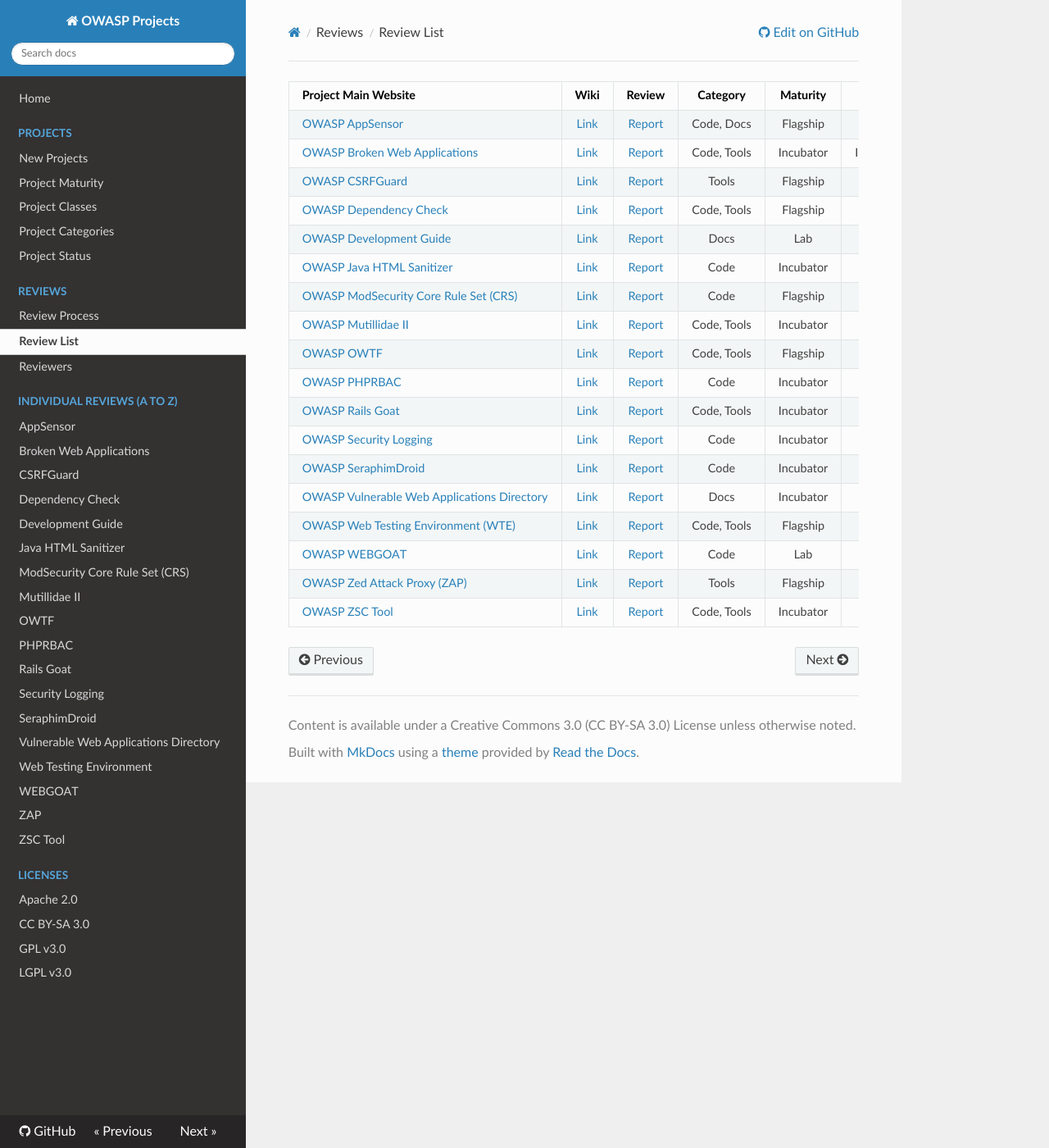
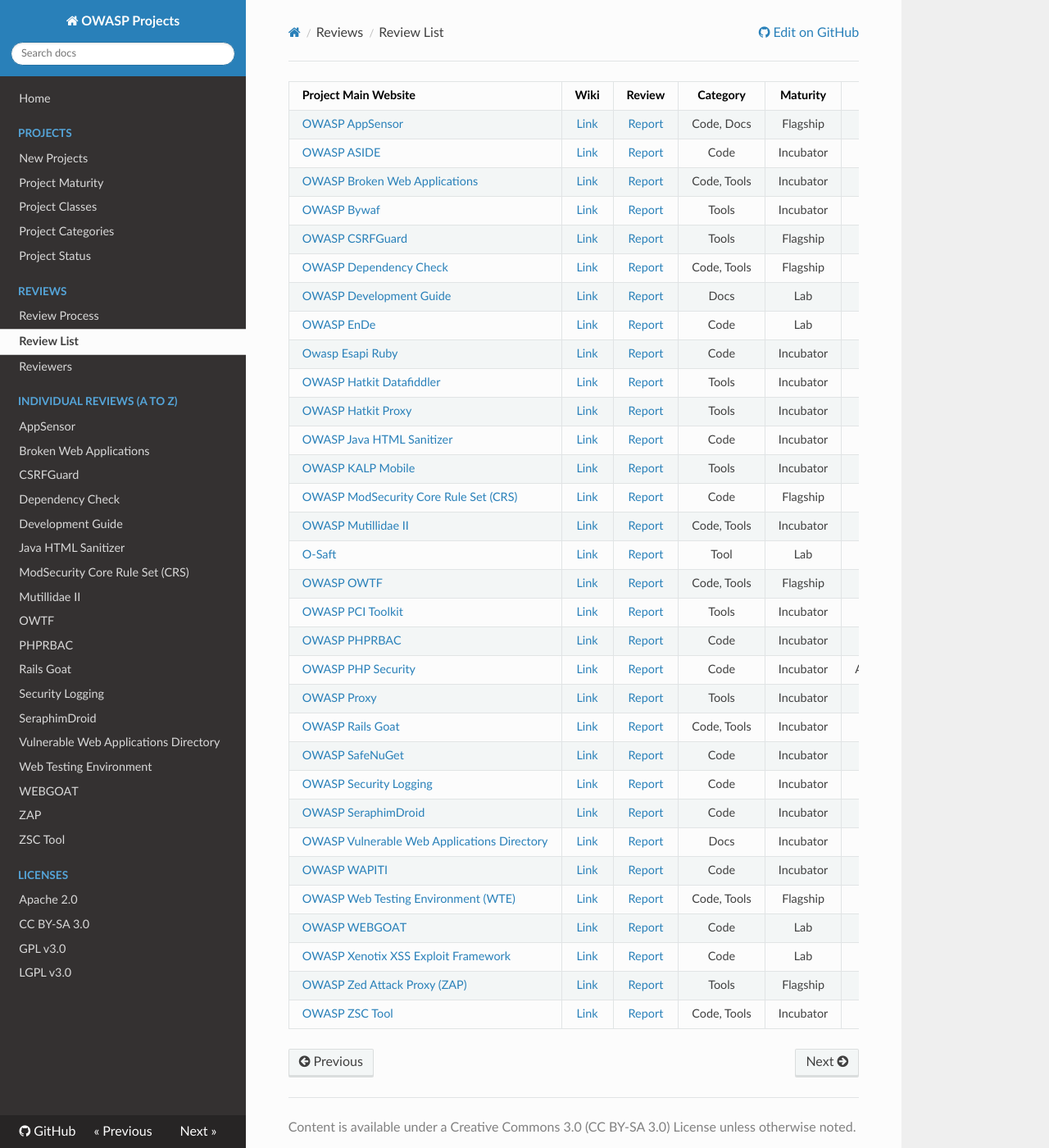
Before and after one commit to OWASP/ProjectReviews, an MkDocs documentation site: the page built from projects/lists/review_list.md, in a window 1280 px wide and 1400 px high. Shown: the whole window at 82% size. Built offline with MkDocs 1.6.1, drawn with Linux system fonts in a browser that asks for light colours; nearby versions of some CDN libraries; old or Windows-style settings are respelled for this version of MkDocs.

Commit message:
update review list

```diff
--- a/projects/lists/review_list.md
+++ b/projects/lists/review_list.md
@@ -14,21 +16,35 @@
 | **Project Main Website**                                 |   **Wiki**    |    **Review**     | **Category**  |  **Maturity**  |  **Status** |
 |:---------------------------------------------------------|:-------------:|:-----------------:|:-------------:|:--------------:|:-----------:|
 | [OWASP AppSensor][10007]                                 | [Link][20007] |  [Report][30007]  | Code, Docs    |   Flagship     |   Active    |
+| [OWASP ASIDE][10024]                                     | [Link][20024] |  [Report][30024]  | Code          |   Incubator    |   Inactive  |
 | [OWASP Broken Web Applications][10018]                   | [Link][20018] |  [Report][30018]  | Code, Tools   |   Incubator    |   Inactive  |
+| [OWASP Bywaf][10020]                                     | [Link][20020] |  [Report][30020]  | Tools         |   Incubator    |   Inactive  |
 | [OWASP CSRFGuard][10006]                                 | [Link][20006] |  [Report][30006]  | Tools         |   Flagship     |   Active    |
 | [OWASP Dependency Check][10004]                          | [Link][20004] |  [Report][30004]  | Code, Tools   |   Flagship     |   Active    |
 | [OWASP Development Guide][10011]                         | [Link][20011] |  [Report][30011]  | Docs          |   Lab          |   Active    |
+| [OWASP EnDe][10026]                                      | [Link][20026] |  [Report][30026]  | Code          |   Lab          |   Active    |
+| [Owasp Esapi Ruby][10025]                                | [Link][20025] |  [Report][30025]  | Code          |   Incubator    |   Inactive  |
+| [OWASP Hatkit Datafiddler][10021]                        | [Link][20021] |  [Report][30021]  | Tools         |   Incubator    |   Inactive  |
+| [OWASP Hatkit Proxy][10022]                              | [Link][20022] |  [Report][30022]  | Tools         |   Incubator    |   Inactive  |
 | [OWASP Java HTML Sanitizer][10012]                       | [Link][20012] |  [Report][30012]  | Code          |   Incubator    |   Active    |
+| [OWASP KALP Mobile][10030]                               | [Link][20030] |  [Report][30030]  | Tools         |   Incubator    |   Active    |
 | [OWASP ModSecurity Core Rule Set (CRS)][10005]           | [Link][20005] |  [Report][30005]  | Code          |   Flagship     |   Active    |
 | [OWASP Mutillidae II][10016]                             | [Link][20016] |  [Report][30016]  | Code, Tools   |   Incubator    |   Active    |
+| [O-Saft][10032]                                          | [Link][20032] |  [Report][30032]  | Tool          |   Lab          |   Active    |
 | [OWASP OWTF][10003]                                      | [Link][20003] |  [Report][30003]  | Code, Tools   |   Flagship     |   Active    |
+| [OWASP PCI Toolkit][10027]                               | [Link][20027] |  [Report][30027]  | Tools         |   Incubator    |   Active    |
 | [OWASP PHPRBAC][10009]                                   | [Link][20009] |  [Report][30009]  | Code          |   Incubator    |   Active    |
+| [OWASP PHP Security][10031]                              | [Link][20031] |  [Report][30031]  | Code          |   Incubator    |   Abandoned |
+| [OWASP Proxy][10023]                                     | [Link][20023] |  [Report][30023]  | Tools         |   Incubator    |   Inactive  |
 | [OWASP Rails Goat][10010]                                | [Link][20010] |  [Report][30010]  | Code, Tools   |   Incubator    |   Active    |
+| [OWASP SafeNuGet][10029]                                 | [Link][20029] |  [Report][30029]  | Code          |   Incubator    |   Inactive  |
 | [OWASP Security Logging][10017]                          | [Link][20017] |  [Report][30017]  | Code          |   Incubator    |   Active    |
 | [OWASP SeraphimDroid][10014]                             | [Link][20014] |  [Report][30014]  | Code          |   Incubator    |   Active    |
 | [OWASP Vulnerable Web Applications Directory][10008]     | [Link][20008] |  [Report][30008]  | Docs          |   Incubator    |   Active    |
+| [OWASP WAPITI][10019]                                    | [Link][20019] |  [Report][30019]  | Code          |   Incubator    |   Inactive  |
 | [OWASP Web Testing Environment (WTE)][10002]             | [Link][20002] |  [Report][30002]  | Code, Tools   |   Flagship     |   Active    |
 | [OWASP WEBGOAT][10013]                                   | [Link][20013] |  [Report][30013]  | Code          |   Lab          |   Active    |
+| [OWASP Xenotix XSS Exploit Framework][10028]             | [Link][20028] |  [Report][30028]  | Code          |   Lab          |   Active    |
 | [OWASP Zed Attack Proxy (ZAP)][10001]                    | [Link][20001] |  [Report][30001]  | Tools         |   Flagship     |   Active    |
 | [OWASP ZSC Tool][10015]                                  | [Link][20015] |  [Report][30015]  | Code, Tools   |   Incubator    |   Active    |
 
@@ -104,13 +120,61 @@
 [20018]: https://www.owasp.org/index.php/OWASP_Broken_Web_Applications_Project
 [30018]: ../review/broken_web_applications.md
 
+[10019]: http://wapiti.sourceforge.net
+[20019]: https://www.owasp.org/index.php/Category:OWASP_Wapiti_Project
+[30019]: ../review/wapiti.md
 
+[10020]: https://www.owasp.org/index.php/OWASP_Bywaf_Project
+[20020]: https://www.owasp.org/index.php/OWASP_Bywaf_Project
+[30020]: ../review/bywaf.md
 
+[10021]: https://www.owasp.org/index.php/OWASP_Hatkit_Datafiddler_Project
+[20021]: https://www.owasp.org/index.php/OWASP_Hatkit_Datafiddler_Project
+[30021]: ../review/hatkit_datafiddler.md
 
+[10022]: https://www.owasp.org/index.php/OWASP_Hatkit_Proxy_Project
+[20022]: https://www.owasp.org/index.php/OWASP_Hatkit_Proxy_Project
+[30022]: ../review/hatkit_proxy.md
 
+[10023]: https://www.owasp.org/index.php/Category:OWASP_Proxy
+[20023]: https://www.owasp.org/index.php/Category:OWASP_Proxy
+[30023]: ../review/proxy.md
 
+[10024]: https://www.owasp.org/index.php/OWASP_ASIDE_Project
+[20024]: https://www.owasp.org/index.php/OWASP_ASIDE_Project
+[30024]: ../review/aside.md
 
+[10025]: http://thesp0nge.com/owasp-esapi-ruby/
+[20025]: https://www.owasp.org/index.php/Projects/Owasp_Esapi_Ruby
+[30025]: ../review/esapi_ruby.md
 
+[10026]: https://www.owasp.org/index.php/Category:OWASP_EnDe
+[20026]: https://www.owasp.org/index.php/Category:OWASP_EnDe
+[30026]: ../review/ende.md
+
+[10027]: http://sourceforge.net/projects/pcitoolkit/
+[20027]: https://www.owasp.org/index.php/Category:OWASP_PCI_Project
+[30027]: ../review/pci_toolkit.md
+
+[10028]: http://www.xenotix.in/
+[20028]: https://www.owasp.org/index.php/OWASP_Xenotix_XSS_Exploit_Framework
+[30028]: ../review/xenotix.md
+
+[10029]: http://www.nuget.org/packages/SafeNuGet/
+[20029]: https://www.owasp.org/index.php/OWASP_SafeNuGet
+[30029]: ../review/safenuget.md
+
+[10030]: https://www.owasp.org/index.php/OWASP_KALP_Mobile_Project
+[20030]: https://www.owasp.org/index.php/OWASP_KALP_Mobile_Project
+[30030]: ../review/kalp_mobile.md
+
+[10031]: http://phpsec.owasp.org
+[20031]: https://www.owasp.org/index.php/OWASP_PHP_Security_Project
+[30031]: ../review/php_security.md
+
+[10032]: https://www.owasp.org/index.php/O-Saft
+[20032]: https://www.owasp.org/index.php/O-Saft
+[30032]: ../review/o_saft.md
 
 
 
```
Also changed, not shown: other parts of projects/lists/review_list.md (+2 -0 lines).
